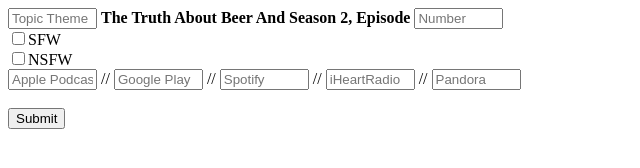
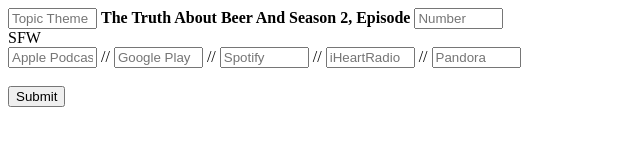
Before and after one commit to jaypstay/ttaba, a plain HTML site: page index.html in a window 1280 px wide. Shown: the whole page, without its empty margins (0-640 px from the left). Drawn offline with Linux system fonts and the light colour scheme.

Commit message:
Update index.html

```diff
--- a/index.html
+++ b/index.html
@@ -49,11 +49,7 @@
         </dev>
         <input type="text" id="episodeNumber" size="8" placeholder="Number">
         <br>
-        <dev>
-            <input type="checkbox" name="SFW" id="ratingSF">SFW
-            <br>
-            <input type="checkbox" name="NSFW" id="ratingNS">NSFW
-        </dev>
+        <dev>SFW</dev>
         <br>
         <dev>
             <input type="text" id="applePod" size="8" placeholder="Apple Podcast">
```
